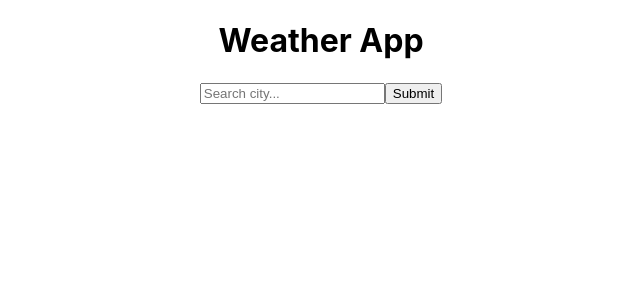
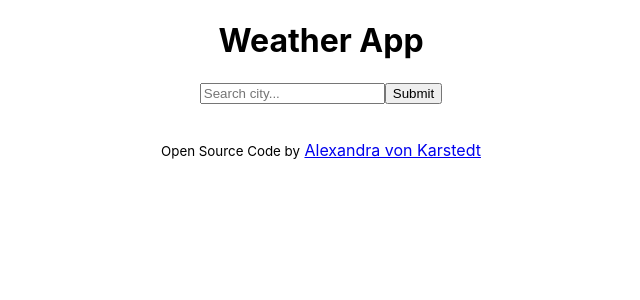
Before and after one commit to AlexvonKarstedt/react-search-engine, a React (Create React App) app: page / in a window 1280 px wide. Shown: the top 300 px of the page, without its empty margins (319-959 px from the left). Built offline with nearby package versions, Linux system fonts and the light colour scheme.

Commit message:
Added github link

```diff
--- a/src/App.js
+++ b/src/App.js
@@ -7,6 +7,8 @@ function App() {
     <div className="App">
     <h1>Weather App</h1>
     <WeatherSearch />
+    <br />
+    <p><small>Open Source Code by</small> <a href ="https://github.com/AlexvonKarstedt/react-search-engine">Alexandra von Karstedt</a></p>
   </div>
   );
 }
```
